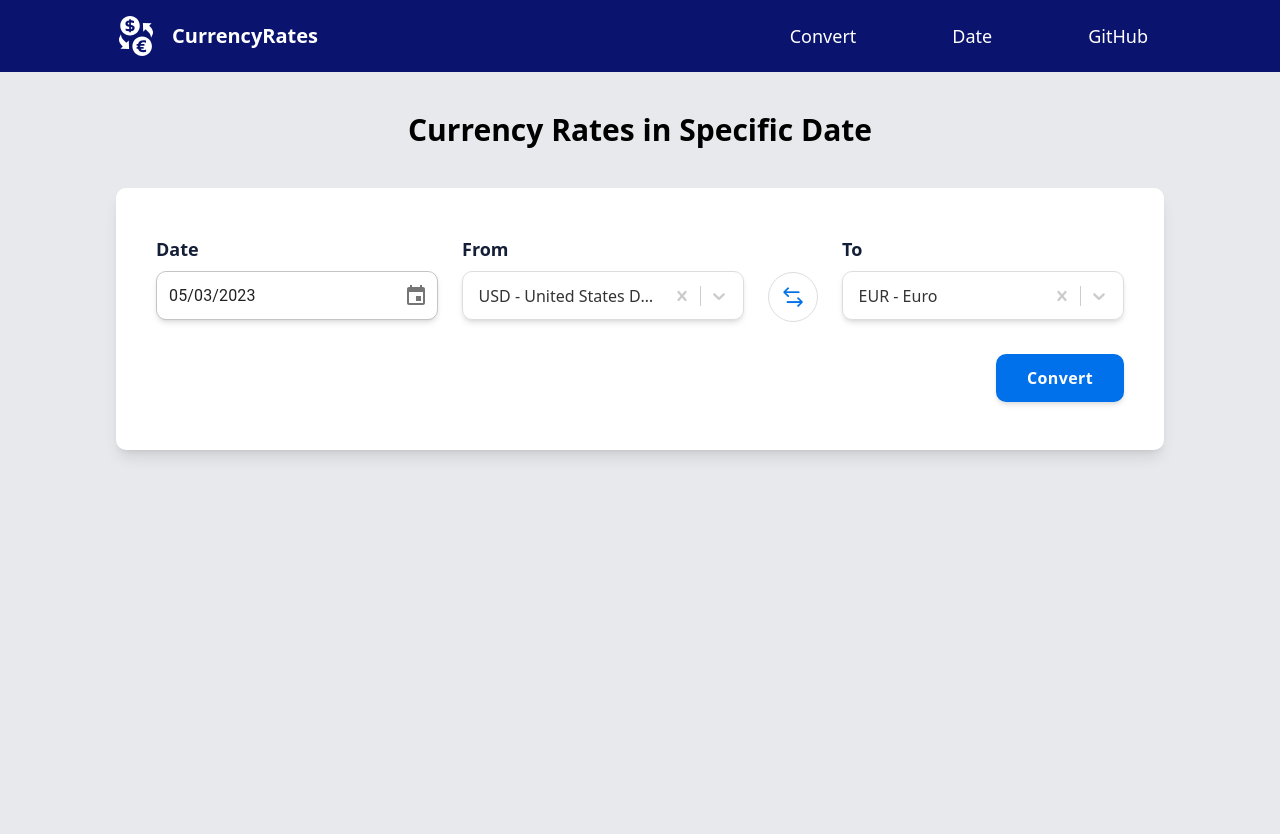
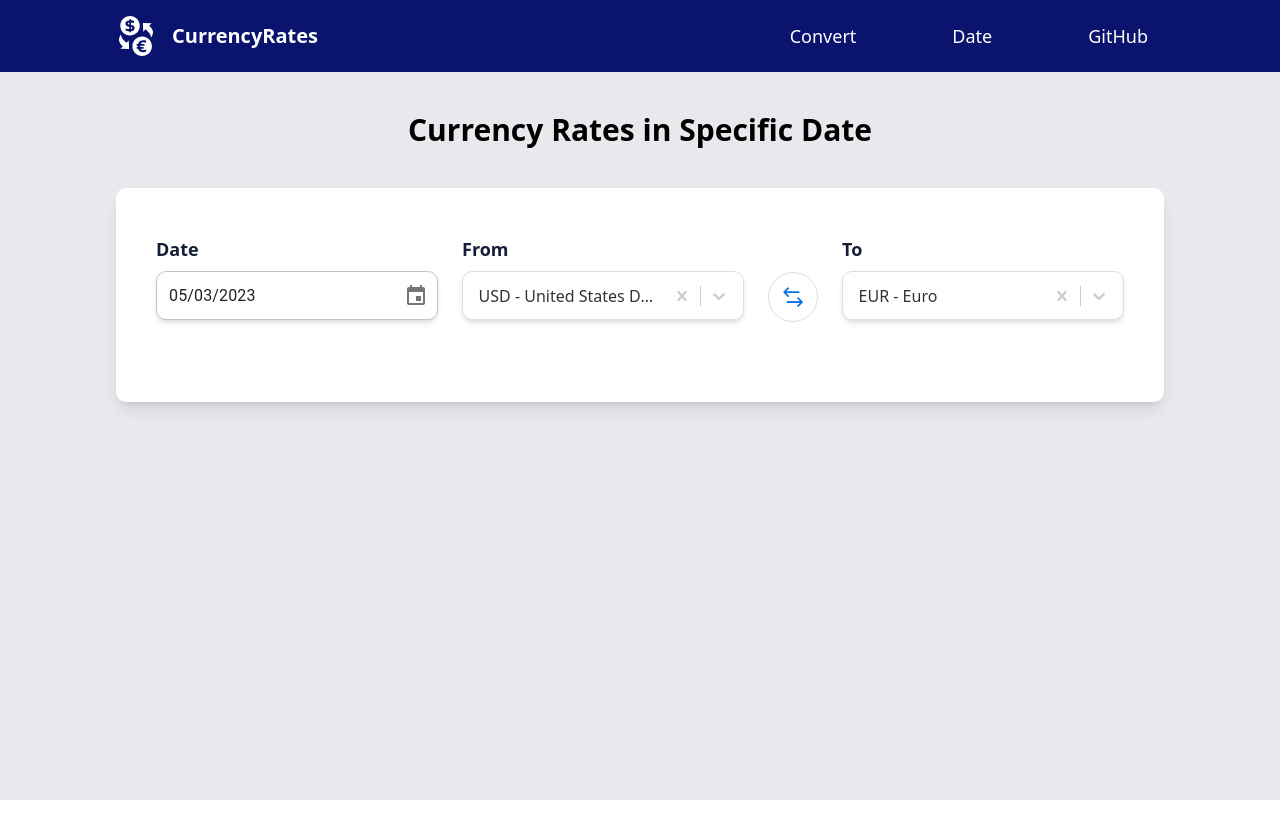
Before and after one commit to ComboTWTW/currency-rates, a React (Vite) app: page /date in a window 1280 px wide. After the commit the page ends 800 px from the top, so only its background shows below. Built offline with nearby package versions, Linux system fonts and the light colour scheme.

Commit message:
working on date page

```diff
--- a/package.json
+++ b/package.json
@@ -21,6 +21,7 @@
     "dayjs": "^1.11.7",
     "localforage": "^1.10.0",
     "match-sorter": "^6.3.1",
+    "moment": "^2.29.4",
     "or": "^0.2.0",
     "react": "^18.2.0",
     "react-animated-burgers": "^1.2.8",
--- a/src/Pages/Date.tsx
+++ b/src/Pages/Date.tsx
@@ -1,30 +1,20 @@
 import FromTo from '../components/FromTo';
-import Amount from '../components/Amount';
-import { useState } from 'react';
-import { apiConvert } from '../api/api';
+import { useEffect, useState } from 'react';
+import { apiDate } from '../api/api';
 import { useQuery } from 'react-query'
 import CircularProgress from '@mui/material/CircularProgress';
 import CalendarComp from '../components/CalendarComp';
+import dayjs from 'dayjs';
 
 const Date = () => {
 
   const [from, setFrom] = useState<string>('USD');
   const [to, setTo] = useState<string>('EUR');
-  const [amount, setAmount] = useState<string>('5');
+  const [date, setDate] = useState<string>(JSON.stringify(dayjs()).substring(1, 11));
 
-  type statDataType = {
-    fromStat: string,
-    toStat: string,
-    amountStat: string,
-  }
 
-  const [statData, setStatData] = useState<statDataType>({
-    fromStat: '',
-    toStat: '',
-    amountStat: '',
-  })
-
-  const { isLoading, isSuccess, data, refetch, isRefetching, isFetchedAfterMount } = useQuery(['conv'], () => apiConvert(to, from, amount));
+  const { isLoading, isSuccess, data, refetch, isRefetching, isFetchedAfterMount } = useQuery(['conv'], () => apiDate(to, from, date));
+  console.log("date is " + date)
   isSuccess && console.log(data);
 
   console.log("isFetched is " + isFetchedAfterMount)
@@ -37,32 +27,13 @@ const Date = () => {
           {/* ConvertationBlock Start */}
           <div className="flex flex-col md:flex-row container gap-6">
             {/* Amount Component */}
-            <CalendarComp />
+            <CalendarComp setDate={setDate}/>
             {/* FromTo Component */}
             <FromTo setFrom={setFrom} setTo={setTo} from={from} to={to} />
           </div>
           {/* ConvertationBlock End */}
           <div className={`flex flex-col md:flex-row ${(isLoading || isSuccess) ? 'justify-between' : 'justify-end'} mt-8 `}>
-            {/* Result Block Start */}
-            {
-              isLoading || isRefetching  ?
-              <div className={`justify-self-start} ${isRefetching && 'pb-[3.16rem] md:pb-[1.4rem]'}`}> <CircularProgress /></div> :
-              isSuccess && !isRefetching &&
-            <div className={`flex flex-col w-full gap-3 justify-self-start md:w-[40%] ${!isFetchedAfterMount && '-z-10 h-0'}`}>
-              <div className="flex flex-col items-start md:flex-row md:items-center gap-1 md:gap-2">
-                <p className='font-semibold text-gray-700 shrink-0'>{statData.amountStat} {statData.fromStat} <span className='md:ml-1'>=</span></p>
-                <h2 className='font-bold text-black text-2xl justify-self-end shrink-0'>{data.result} {statData.toStat}</h2>
-              </div>
-              <h3 className='font-normal text-gray-700'>1 {statData.fromStat} = {data.info.rate} {statData.toStat}</h3>
-            </div>
-            }
-            {/* Result Block End */}
 
-            {/* Convertation Button Start*/}
-            <button className='bg-covertBG shadow-md mt-6 md:mt-0 tracking-wide md:justify-self-end w-full items-end md:w-32 self-end md:self-start py-3 rounded-[10px] text-white font-bold hover:opacity-70 hover:duration-300 ' onClick={() => {
-              setStatData({amountStat: amount, fromStat: from, toStat: to})
-              refetch()
-              }}>Convert</button>
             {/* Convertation Button End*/}
           </div>
         </div>
--- a/src/api/api.ts
+++ b/src/api/api.ts
@@ -16,9 +16,10 @@ export const apiConvert = (to:string, from:string, amount:string):any => {
     .then((data) => data)
 }
 
+export const apiDate = (to:string, from:string, date:any):any => {
+  const link = `https://api.apilayer.com/fixer/${date}?symbols=${to}&base=${from}`;
 
-
-/* export const apiDate = (date, symbols, base) => {
-
-
-} */
+  fetch(link, requestOptions)
+  .then(response => response.json())
+  .then((data) => data)
+}
--- a/src/components/CalendarComp.tsx
+++ b/src/components/CalendarComp.tsx
@@ -1,15 +1,21 @@
-import { useState } from "react"
 import { styles } from '../constants/index'
-import * as React from 'react';
 import dayjs from 'dayjs';
 import { AdapterDayjs } from '@mui/x-date-pickers/AdapterDayjs';
 import { LocalizationProvider } from '@mui/x-date-pickers/LocalizationProvider';
 import { DatePicker } from '@mui/x-date-pickers/DatePicker';
-import Popper from '@mui/material';
 
 
-const CalendarComp = () => {
+interface Prop {
+  setDate: any;
+}
 
+
+
+const CalendarComp = ({setDate}:Prop) => {
+
+  function setFechaDesde(x:any){
+    setDate(JSON.stringify(x).substring(1, 11));
+}
 
   return (
     <div className=" flex flex-col relative gap-2 md:min-w-0 md:flex-1">
@@ -34,6 +40,8 @@ const CalendarComp = () => {
             }} className="shadow-md" defaultValue={dayjs()}
             desktopModeMediaQuery={'@media (min-width:768px)'}
             minDate={dayjs('2000-01-01')}
+            maxDate={dayjs()}
+            onChange={(x, event) => setFechaDesde(x)}
             />
 
 
```
Also changed, not shown: 1 other file (tests, documents, lock files or other folders).
